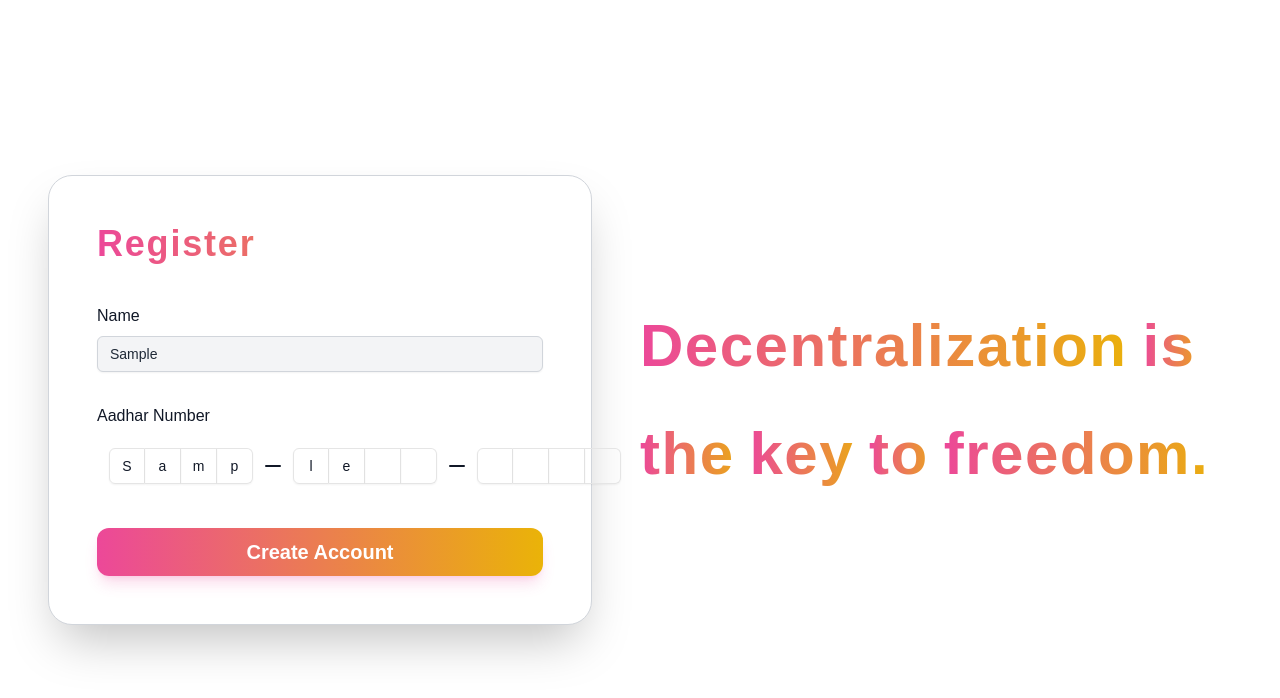
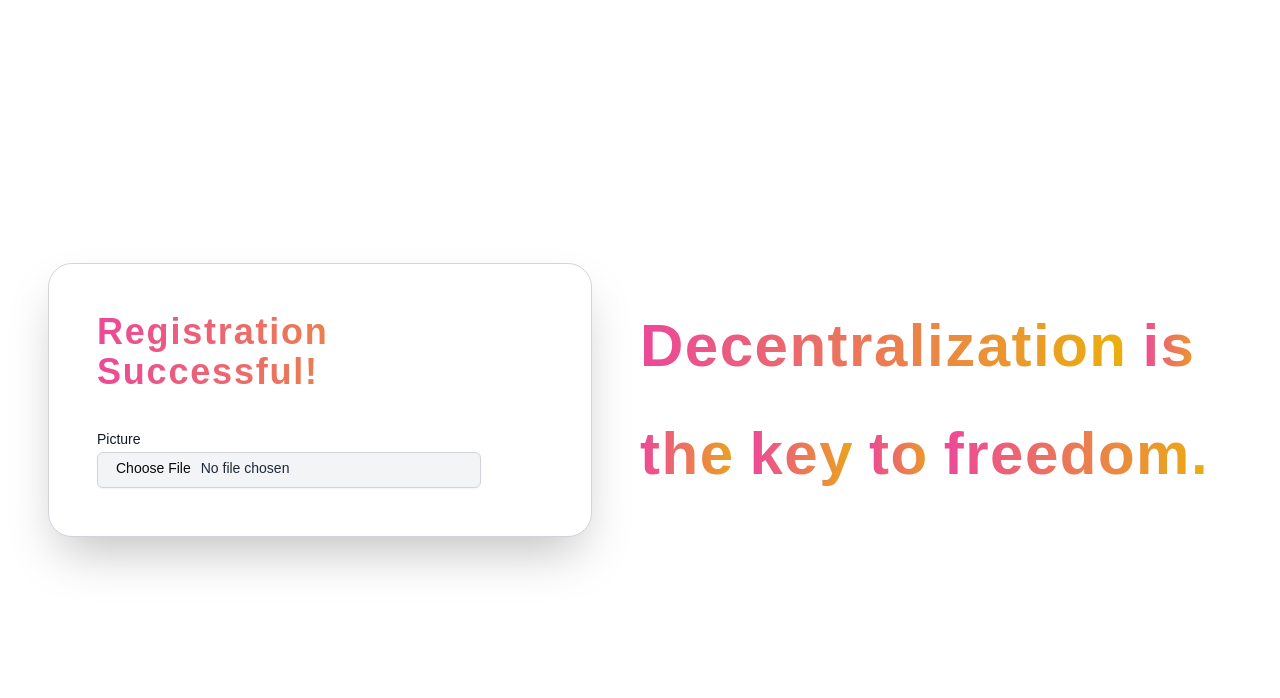
Before and after one commit to Blessan-Alex/blockaid, a Next.js app: page /register in a window 1280 px wide. Both pictures are taken after typing "Sample", "Sample" into the empty fields and a click on the button "Create Account". Shown: the top 698 px of the page. Built offline with nearby package versions, Linux system fonts and the light colour scheme.

Commit message:
Add Radix UI label component and update Tailwind configuration; extend cSpell words

```diff
--- a/package.json
+++ b/package.json
@@ -13,6 +13,7 @@
     "@heroui/button": "^2.2.13",
     "@material-tailwind/react": "^2.1.10",
     "@next/font": "^14.2.15",
+    "@radix-ui/react-label": "^2.1.2",
     "@radix-ui/react-slot": "^1.1.2",
     "class-variance-authority": "^0.7.1",
     "clsx": "^2.1.1",
--- a/src/app/register/page.js
+++ b/src/app/register/page.js
@@ -1,7 +1,9 @@
 "use client";
 import { useState } from "react";
+import { motion, AnimatePresence } from "motion/react"; // Corrected import
 import { Input } from "@/components/ui/input";
 import { Button } from "@/components/ui/button";
+import { Label } from "@/components/ui/label";
 import {
   InputOTP,
   InputOTPGroup,
@@ -10,7 +12,7 @@ import {
 } from "@/components/ui/input-otp"; // Import InputOtp components
 import TextAnimation from "@/components/ui/textAnimation";
 
-export default function Register() {
+function RegisterForm({ onSubmit }) {
   const [formData, setFormData] = useState({
     name: "",
     aadhar: "",
@@ -34,13 +36,19 @@ export default function Register() {
   const handleSubmit = (e) => {
     e.preventDefault();
     console.log("Form Submitted:", formData);
+    onSubmit();
   };
 
   return (
-    <div className="min-h-screen w-full grid lg:grid-cols-2 bg-white text-gray-900">
-      {/* Form Section */}
-      <div className="relative flex items-center justify-center p-12">
-        <div className="w-full  p-12 bg-white rounded-3xl shadow-2xl border border-gray-300">
+    <motion.div
+      layout // Ensures smooth transition
+      initial={{ y: -100, opacity: 0 }}
+      animate={{ y: 0, opacity: 1 }}
+      exit={{ y: -100, opacity: 0 }}
+      transition={{ duration: 0.25 }}
+      className="relative flex items-center justify-center p-12"
+    >
+      <div className="w-full p-12 bg-white rounded-3xl shadow-2xl border border-gray-300">
         <h1 className="text-4xl font-bold mb-10 tracking-wider text-transparent bg-gradient-to-r from-pink-500 to-yellow-500 bg-clip-text">
           Register
         </h1>
@@ -105,12 +113,61 @@ export default function Register() {
           </Button>
         </form>
       </div>
+    </motion.div>
+  );
+}
+
+function SuccessMessage() {
+  return (
+    <motion.div
+      layout // Ensures smooth transition
+      initial={{ y: 100, opacity: 0 }}
+      animate={{ y: 0, opacity: 1 }}
+      exit={{ y: -100, opacity: 0 }}
+      transition={{ duration: 0.25 }}
+      className="relative flex items-center justify-center p-12"
+    >
+      <div className="w-full p-12 bg-white rounded-3xl shadow-2xl border border-gray-300">
+        <h1 className="text-4xl font-bold mb-10 tracking-wider text-transparent bg-gradient-to-r from-pink-500 to-yellow-500 bg-clip-text">
+          Registration Successful!
+        </h1>
+        <div className="grid w-full max-w-sm items-center gap-1.5">
+          <Label htmlFor="picture">Picture</Label>
+          <Input
+            id="picture"
+            type="file"
+            className="w-full bg-gray-100 border-gray-300 text-gray-800 placeholder-gray-500 focus:border-pink-500 focus:ring-pink-500"
+          />
         </div>
+      </div>
+    </motion.div>
+  );
+}
+
+export default function Register() {
+  const [isSubmitted, setIsSubmitted] = useState(false);
+
+  const handleFormSubmit = () => {
+    setIsSubmitted(true);
+  };
+
+  return (
+    <motion.div
+      layout
+      className="min-h-screen w-full grid lg:grid-cols-2 bg-white text-gray-900"
+    >
+      <AnimatePresence mode="wait">
+        {isSubmitted ? (
+          <SuccessMessage key="success" />
+        ) : (
+          <RegisterForm key="register" onSubmit={handleFormSubmit} />
+        )}
+      </AnimatePresence>
 
       {/* Branding / Animation Section */}
       <div className="hidden lg:flex items-center justify-center bg-white">
         <TextAnimation />
       </div>
-    </div>
+    </motion.div>
   );
 }
--- /dev/null
+++ b/src/components/ui/label.jsx
@@ -0,0 +1,18 @@
+"use client"
+
+import * as React from "react"
+import * as LabelPrimitive from "@radix-ui/react-label"
+import { cva } from "class-variance-authority";
+
+import { cn } from "@/lib/utils"
+
+const labelVariants = cva(
+  "text-sm font-medium leading-none peer-disabled:cursor-not-allowed peer-disabled:opacity-70"
+)
+
+const Label = React.forwardRef(({ className, ...props }, ref) => (
+  <LabelPrimitive.Root ref={ref} className={cn(labelVariants(), className)} {...props} />
+))
+Label.displayName = LabelPrimitive.Root.displayName
+
+export { Label }
--- a/tailwind.config.mjs
+++ b/tailwind.config.mjs
@@ -9,53 +9,62 @@ export default {
   theme: {
     extend: {
       colors: {
-  			background: 'hsl(var(--background))',
-  			foreground: 'hsl(var(--foreground))',
+        background: "hsl(var(--background))",
+        foreground: "hsl(var(--foreground))",
         card: {
-  				DEFAULT: 'hsl(var(--card))',
-  				foreground: 'hsl(var(--card-foreground))'
+          DEFAULT: "hsl(var(--card))",
+          foreground: "hsl(var(--card-foreground))",
         },
         popover: {
-  				DEFAULT: 'hsl(var(--popover))',
-  				foreground: 'hsl(var(--popover-foreground))'
+          DEFAULT: "hsl(var(--popover))",
+          foreground: "hsl(var(--popover-foreground))",
         },
         primary: {
-  				DEFAULT: 'hsl(var(--primary))',
-  				foreground: 'hsl(var(--primary-foreground))'
+          DEFAULT: "hsl(var(--primary))",
+          foreground: "hsl(var(--primary-foreground))",
         },
         secondary: {
-  				DEFAULT: 'hsl(var(--secondary))',
-  				foreground: 'hsl(var(--secondary-foreground))'
+          DEFAULT: "hsl(var(--secondary))",
+          foreground: "hsl(var(--secondary-foreground))",
         },
         muted: {
-  				DEFAULT: 'hsl(var(--muted))',
-  				foreground: 'hsl(var(--muted-foreground))'
+          DEFAULT: "hsl(var(--muted))",
+          foreground: "hsl(var(--muted-foreground))",
         },
         accent: {
-  				DEFAULT: 'hsl(var(--accent))',
-  				foreground: 'hsl(var(--accent-foreground))'
+          DEFAULT: "hsl(var(--accent))",
+          foreground: "hsl(var(--accent-foreground))",
         },
         destructive: {
-  				DEFAULT: 'hsl(var(--destructive))',
-  				foreground: 'hsl(var(--destructive-foreground))'
+          DEFAULT: "hsl(var(--destructive))",
+          foreground: "hsl(var(--destructive-foreground))",
         },
-  			border: 'hsl(var(--border))',
-  			input: 'hsl(var(--input))',
-  			ring: 'hsl(var(--ring))',
+        border: "hsl(var(--border))",
+        input: "hsl(var(--input))",
+        ring: "hsl(var(--ring))",
         chart: {
-  				'1': 'hsl(var(--chart-1))',
-  				'2': 'hsl(var(--chart-2))',
-  				'3': 'hsl(var(--chart-3))',
-  				'4': 'hsl(var(--chart-4))',
-  				'5': 'hsl(var(--chart-5))'
-  			}
+          1: "hsl(var(--chart-1))",
+          2: "hsl(var(--chart-2))",
+          3: "hsl(var(--chart-3))",
+          4: "hsl(var(--chart-4))",
+          5: "hsl(var(--chart-5))",
+        },
       },
       borderRadius: {
-  			lg: 'var(--radius)',
-  			md: 'calc(var(--radius) - 2px)',
-  			sm: 'calc(var(--radius) - 4px)'
-  		}
-  	}
+        lg: "var(--radius)",
+        md: "calc(var(--radius) - 2px)",
+        sm: "calc(var(--radius) - 4px)",
+      },
+      keyframes: {
+        "caret-blink": {
+          "0%,70%,100%": { opacity: "1" },
+          "20%,50%": { opacity: "0" },
+        },
+      },
+      animation: {
+        "caret-blink": "caret-blink 1.25s ease-out infinite",
+      },
+    },
   },
   plugins: [require("tailwindcss-animate")],
 };
```
Also changed, not shown: 1 other file (tests, documents, lock files or other folders). Lines whose indentation alone changed are shown as unchanged.
